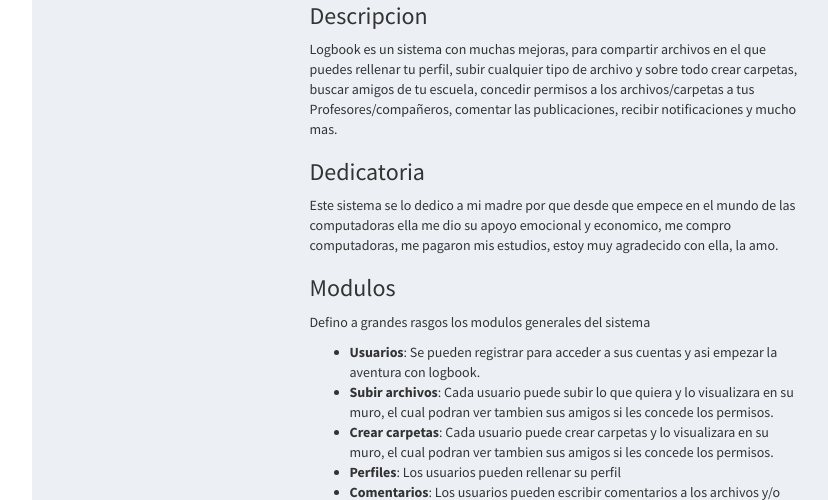
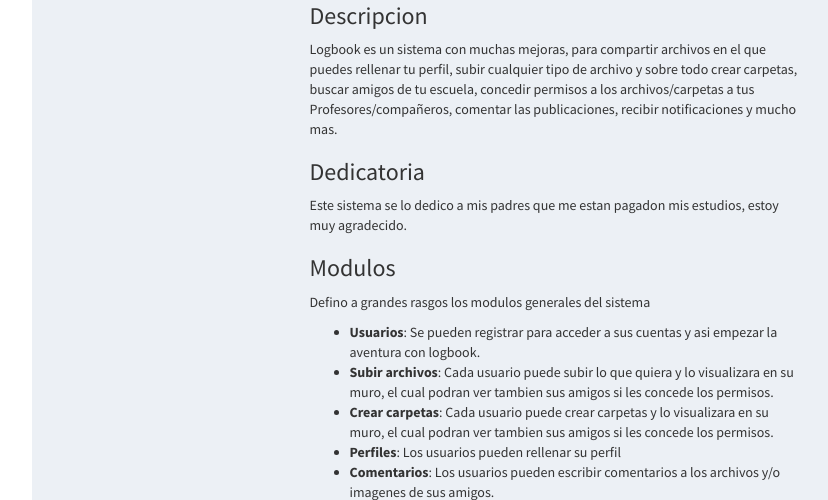
Before and after one commit to rubenking022/logbookvprebeta, a PHP site: page /about.php in a window 1280 px wide. Shown: the part 436-936 px from the top of the page, without its empty margins (198-1026 px from the left). Run offline with PHP 8.4, Linux system fonts and the light colour scheme; the visitor is signed in with stand-in values (Sample User, id 1); some libraries are stand-ins or nearby versions.

Commit message:
Update about.php

```diff
--- a/about.php
+++ b/about.php
@@ -31,7 +31,7 @@
                     <p>Logbook es un sistema con muchas mejoras, para compartir archivos en el que puedes rellenar tu perfil, subir cualquier tipo de archivo y sobre todo crear carpetas, buscar amigos de tu escuela, concedir permisos a los archivos/carpetas a tus Profesores/compañeros, comentar las publicaciones, recibir notificaciones y mucho mas.</p>
 
                     <h3>Dedicatoria</h3>
-                    <p>Este sistema se lo dedico a mi madre por que desde que empece en el mundo de las computadoras ella me dio su apoyo emocional y economico, me compro computadoras, me pagaron mis estudios, estoy muy agradecido con ella, la amo.</p>
+                    <p>Este sistema se lo dedico a mis padres que me  estan pagadon mis estudios, estoy muy agradecido.</p>
 
                     <h3>Modulos</h3>
                     <p>Defino a grandes rasgos los modulos generales del sistema</p>
```
